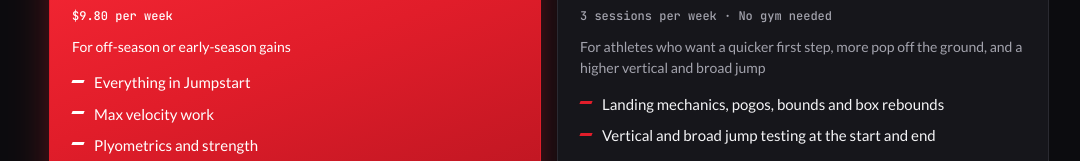
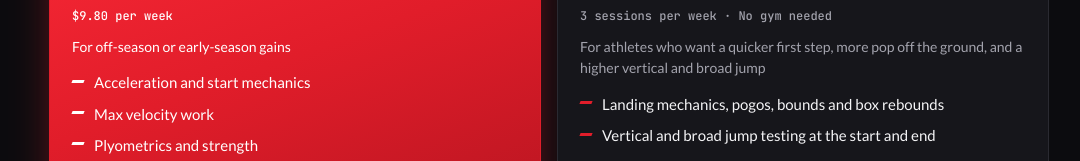
Before and after one commit to programmed4speed-cpu/programmed4speed-cpu.github.io, a plain HTML site: page index.html in a window 1280 px wide. Shown: the part 1350-1511 px from the top of the page, without its empty margins (91-1171 px from the left). Drawn offline with Linux system fonts and the light colour scheme.

Commit message:
Builder card: list its own first item instead of Everything in Jumpstart
Co-Authored-By: Claude Opus 5.5 <noreply@anthropic.com>
Claude-Session: https://claude.ai/code/session_013hZ3hNQcUZjWGUVqm8Dx5g

```diff
--- a/index.html
+++ b/index.html
@@ -421,7 +421,7 @@ body.flock{overflow:hidden}
           <div class="price">$49</div>
           <div class="pw">$9.80 per week</div>
           <p class="best">For off-season or early-season gains</p>
-          <ul class="ticklist"><li>Everything in Jumpstart</li><li>Max velocity work</li><li>Plyometrics and strength</li><li>1 mid-program check-in</li></ul>
+          <ul class="ticklist"><li>Acceleration and start mechanics</li><li>Max velocity work</li><li>Plyometrics and strength</li><li>1 mid-program check-in</li></ul>
           <p class="why">Builds acceleration and top speed, with enough time to see real progress.</p>
           <a class="btn pick" href="mailto:programmed4speed@gmail.com?subject=Interested%20in%20the%205-Week%20Builder&body=Hi%20Programmed4Speed%2C%0A%0AI'm%20interested%20in%20the%205-Week%20Builder%20(%2449).%0A%0AName%3A%0AAge%20%2F%20grade%3A%0ASport%20and%20events%3A%0ACurrent%20PRs%3A%0AGoal%20or%20next%20big%20meet%3A%0AInstagram%20(optional)%3A%0A%0AThanks!" data-plan="5-Week Builder">I want this plan</a>
         </article>
```
